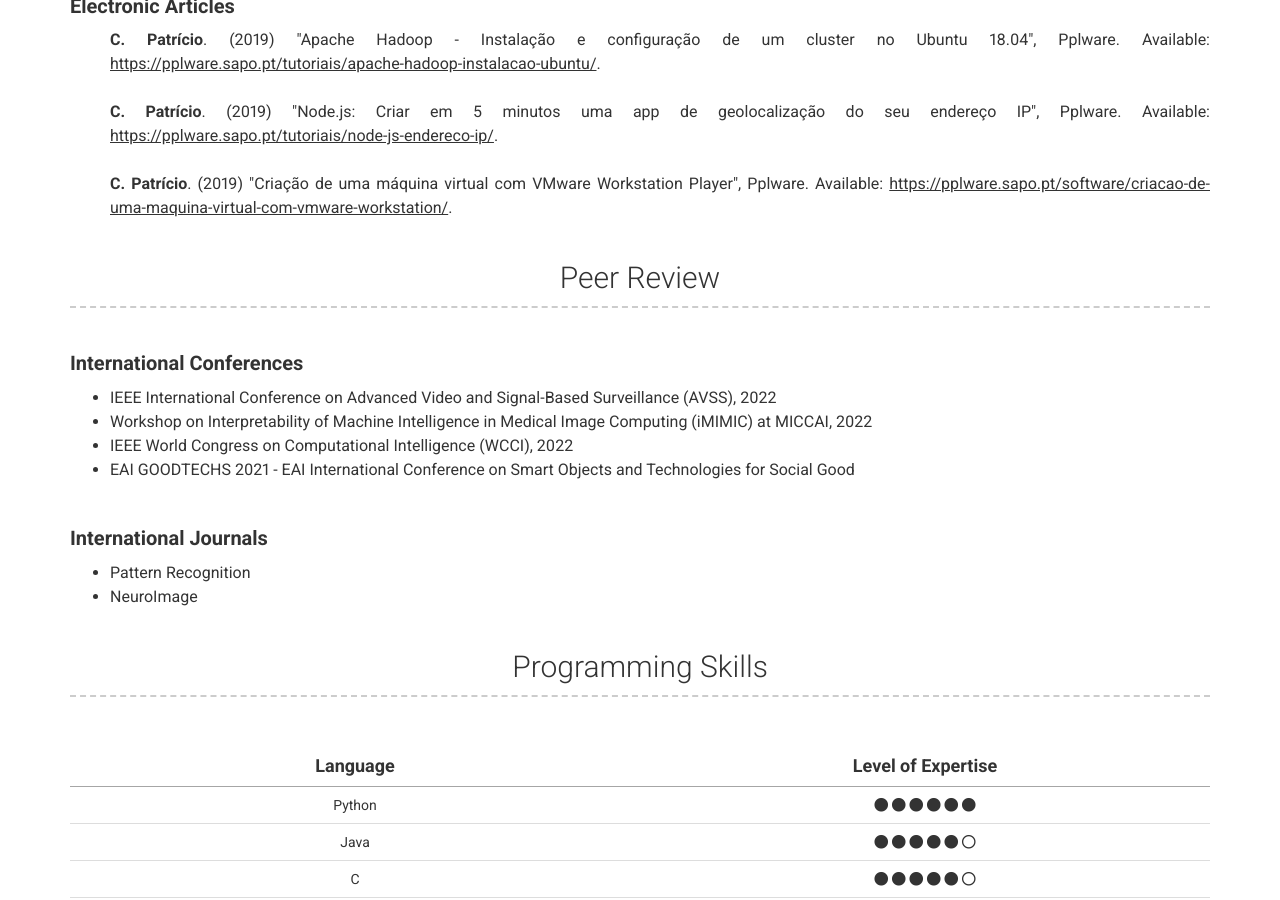
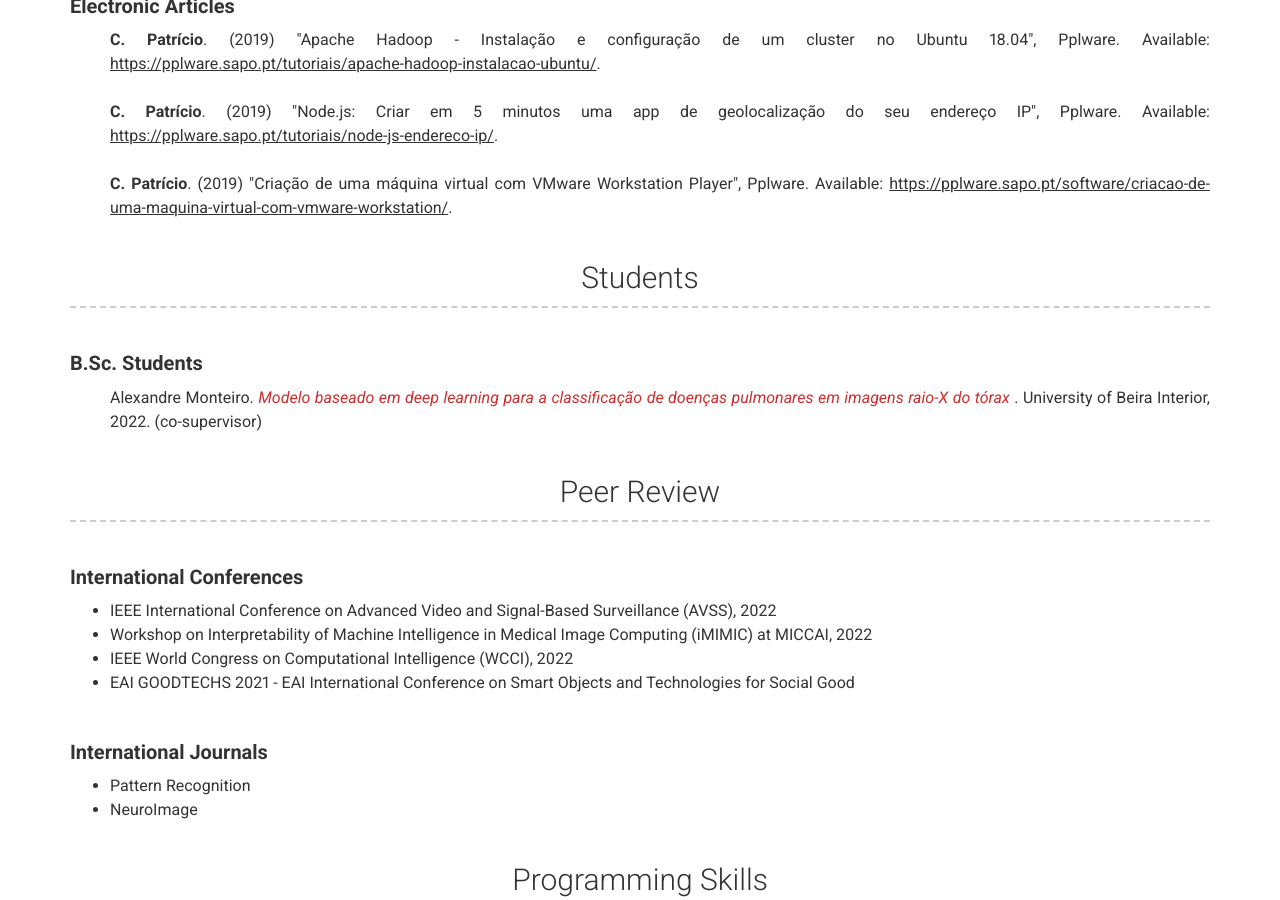
Before and after one commit to CristianoPatricio/cristianopatricio.github.io, a Jekyll site: the page built from index.md, in a window 1280 px wide and 900 px high, scrolled down 3167 px. Built offline with Jekyll 4.4.1, drawn with Linux system fonts in a browser that asks for light colours; nearby versions of some CDN libraries.

Commit message:
Update _config.yml

```diff
--- a/_config.yml
+++ b/_config.yml
@@ -115,6 +115,15 @@ publications: |
             Available: <a href="https://pplware.sapo.pt/software/criacao-de-uma-maquina-virtual-com-vmware-workstation/" style="color: #333; text-decoration: underline;">https://pplware.sapo.pt/software/criacao-de-uma-maquina-virtual-com-vmware-workstation/</a>.
         </li>
     </ul>
+
+# Students Section
+# students_title: Students #(Use this to override about more section title)
+students: |
+    <p style="font-size:20px;"><b>B.Sc. Students</b></p>
+    <ul style="list-style-type: none;" >
+        <li>
+            Alexandre Monteiro. <a href="https://www.di.ubi.pt/~jcneves/bsc_projects/2021_2022/relatorio_alex_monteiro.pdf" style="color: #cf2e2e;" target="blank"><em> Modelo baseado em deep learning para a classificação de doenças pulmonares em imagens raio-X do tórax </em></a>. University of Beira Interior, 2022. (co-supervisor)
+        </li>
 
 # Peer Review Section
 # peerreview_title: Peer Review #(Use this to override about more section title)
```
